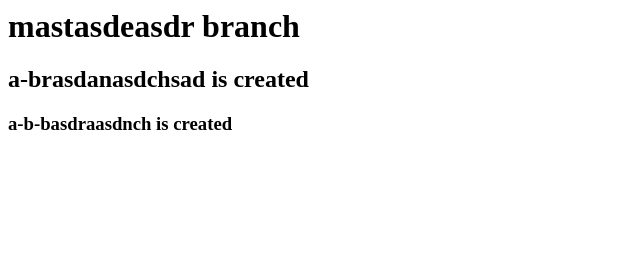
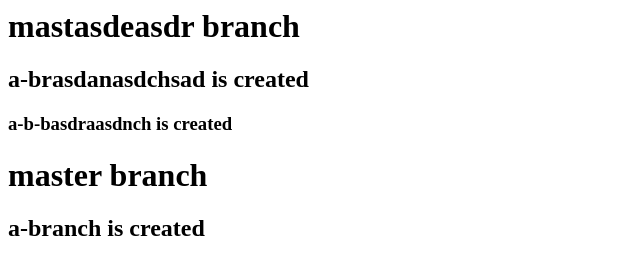
Before and after one commit to kpspavan/pracrice, a plain HTML site: page index.html in a window 1280 px wide. Shown: the whole page, without its empty margins (0-640 px from the left). Drawn offline with Linux system fonts and the light colour scheme.

```diff
--- a/index.html
+++ b/index.html
@@ -2,4 +2,6 @@
   <h1>mastasdeasdr branch</h1>
   <h2>a-brasdanasdchsad is created</h2>
   <h3>a-b-basdraasdnch is created</h3>
+  <h1>master branch</h1>
+  <h2>a-branch is created</h2>
 </body>
```
